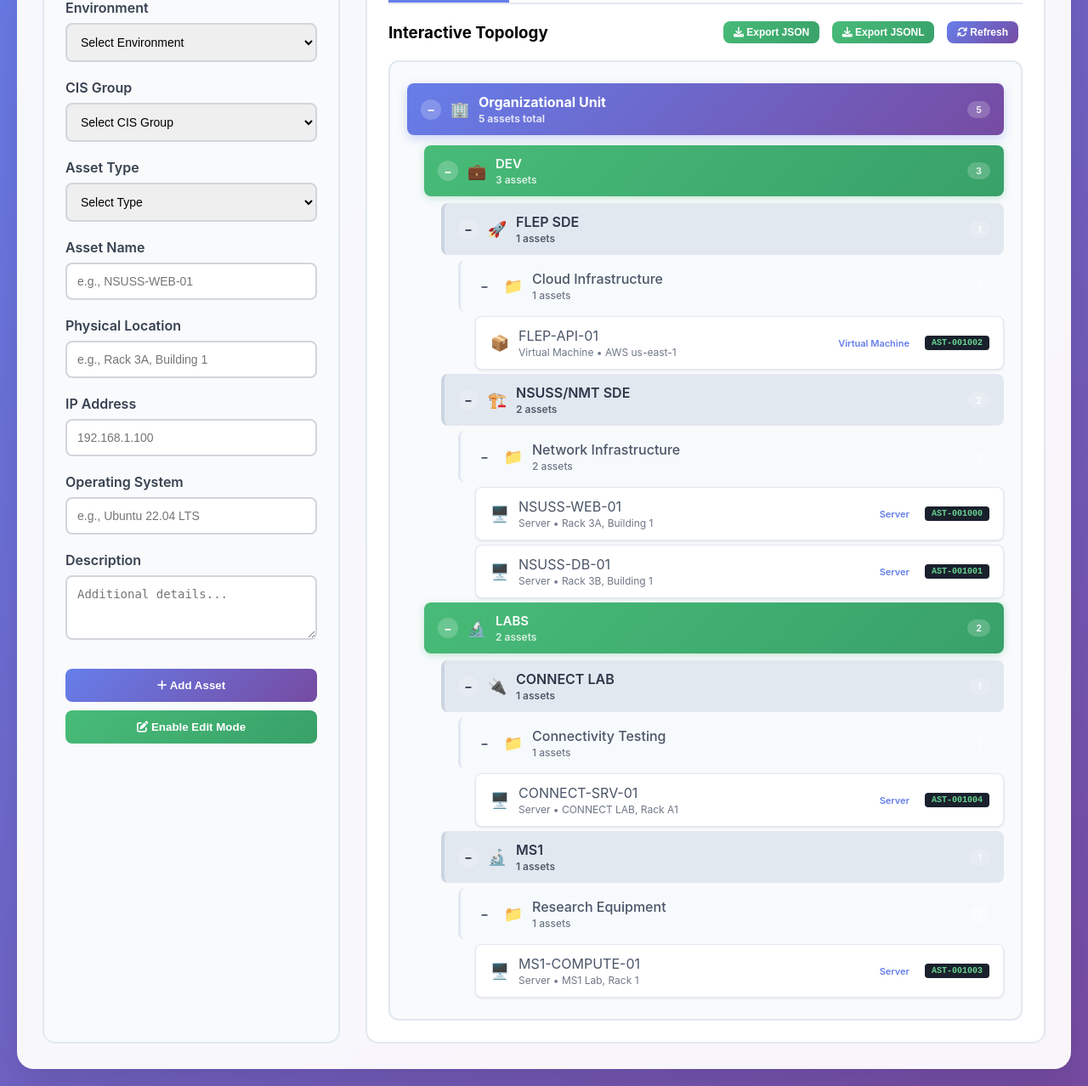
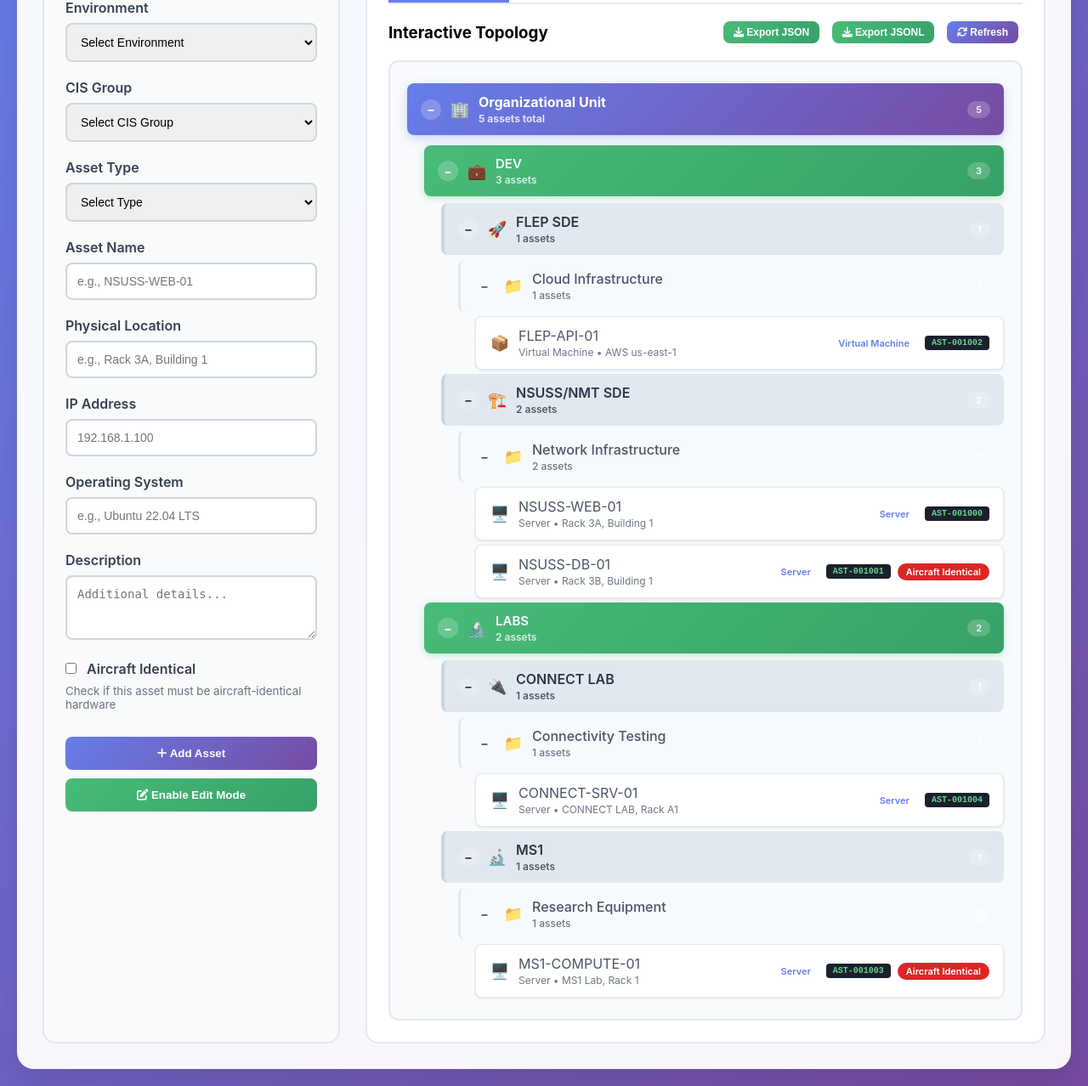
Before and after one commit to ikarakas/AssetDNA, a Flask app: page / in a window 1280 px wide. Shown: the part 231-1509 px from the top of the page at 85% size. Run offline with Flask 3, Linux system fonts and the light colour scheme; data comes from the database, SQL or seed files in the repository.

Commit message:
Add Aircraft Identical metadata attribute to assets with UI support

```diff
--- a/app.py
+++ b/app.py
@@ -51,6 +51,7 @@ class Asset(db.Model):
     ip_address = db.Column(db.String(45))
     operating_system = db.Column(db.String(100))
     description = db.Column(db.Text)
+    aircraft_identical = db.Column(db.Boolean, default=False)
     created_at = db.Column(db.DateTime, default=datetime.utcnow)
     updated_at = db.Column(db.DateTime, default=datetime.utcnow, onupdate=datetime.utcnow)
 
@@ -66,6 +67,7 @@ class Asset(db.Model):
             'ipAddress': self.ip_address,
             'os': self.operating_system,
             'description': self.description,
+            'aircraftIdentical': self.aircraft_identical,
             'createdAt': self.created_at.isoformat() if self.created_at else None,
             'updatedAt': self.updated_at.isoformat() if self.updated_at else None
         }
@@ -247,7 +249,8 @@ def create_asset():
         location=data['location'],
         ip_address=data.get('ipAddress'),
         operating_system=data.get('os'),
-        description=data.get('description')
+        description=data.get('description'),
+        aircraft_identical=data.get('aircraftIdentical', False)
     )
 
     db.session.add(asset)
@@ -272,8 +275,9 @@ def update_asset(asset_id):
     asset.name = data.get('name', asset.name)
     asset.location = data.get('location', asset.location)
     asset.ip_address = data.get('ipAddress', asset.ip_address)
-    asset.operating_system = data.get('os', asset.os)
+    asset.operating_system = data.get('os', asset.operating_system)
     asset.description = data.get('description', asset.description)
+    asset.aircraft_identical = data.get('aircraftIdentical', asset.aircraft_identical)
 
     db.session.commit()
 
@@ -426,7 +430,8 @@ def init_sample_data():
                 'location': 'Rack 3A, Building 1',
                 'ip_address': '192.168.1.10',
                 'operating_system': 'Ubuntu 18.04 LTS',
-                'description': 'Main web server for NSUSS/NMT applications'
+                'description': 'Main web server for NSUSS/NMT applications',
+                'aircraft_identical': False
             },
             {
                 'environment': 'NSUSS/NMT SDE',
@@ -436,7 +441,8 @@ def init_sample_data():
                 'location': 'Rack 3B, Building 1',
                 'ip_address': '192.168.1.20',
                 'operating_system': 'CentOS 7',
-                'description': 'Primary database server'
+                'description': 'Primary database server',
+                'aircraft_identical': True
             },
             {
                 'environment': 'FLEP SDE',
@@ -446,7 +452,8 @@ def init_sample_data():
                 'location': 'AWS us-east-1',
                 'ip_address': '10.0.1.100',
                 'operating_system': 'Ubuntu 22.04 LTS',
-                'description': 'FLEP API microservice'
+                'description': 'FLEP API microservice',
+                'aircraft_identical': False
             },
             {
                 'environment': 'MS1',
@@ -456,7 +463,8 @@ def init_sample_data():
                 'location': 'MS1 Lab, Rack 1',
                 'ip_address': '172.16.1.10',
                 'operating_system': 'RHEL 9',
-                'description': 'High-performance computing server'
+                'description': 'High-performance computing server',
+                'aircraft_identical': True
             },
             {
                 'environment': 'CONNECT LAB',
@@ -466,7 +474,8 @@ def init_sample_data():
                 'location': 'CONNECT LAB, Rack A1',
                 'ip_address': '172.16.4.10',
                 'operating_system': 'Ubuntu 22.04 LTS',
-                'description': 'Connectivity testing server'
+                'description': 'Connectivity testing server',
+                'aircraft_identical': False
             }
         ]
 
@@ -484,7 +493,8 @@ def init_sample_data():
                 location=asset_data['location'],
                 ip_address=asset_data['ip_address'],
                 operating_system=asset_data['operating_system'],
-                description=asset_data['description']
+                description=asset_data['description'],
+                aircraft_identical=asset_data['aircraft_identical']
             )
             db.session.add(asset)
 
--- a/templates/index.html
+++ b/templates/index.html
@@ -567,6 +567,16 @@
                     <div class="form-group">
                         <label for="description">Description</label>
                         <textarea id="description" rows="3" placeholder="Additional details..."></textarea>
+                    </div>
+
+                    <div class="form-group">
+                        <label for="aircraftIdentical">
+                            <input type="checkbox" id="aircraftIdentical" style="width: auto; margin-right: 8px;">
+                            Aircraft Identical
+                        </label>
+                        <small style="color: #6b7280; display: block; margin-top: 4px;">
+                            Check if this asset must be aircraft-identical hardware
+                        </small>
                     </div>
 
                     <button type="submit" class="btn">
@@ -747,6 +757,16 @@
                 <div class="form-group">
                     <label for="editDescription">Description</label>
                     <textarea id="editDescription" rows="3"></textarea>
+                </div>
+
+                <div class="form-group">
+                    <label for="editAircraftIdentical">
+                        <input type="checkbox" id="editAircraftIdentical" style="width: auto; margin-right: 8px;">
+                        Aircraft Identical
+                    </label>
+                    <small style="color: #6b7280; display: block; margin-top: 4px;">
+                        Check if this asset must be aircraft-identical hardware
+                    </small>
                 </div>
 
                 <div style="display: flex; gap: 10px; justify-content: flex-end;">
@@ -979,7 +999,8 @@
                 location: document.getElementById('physicalLocation').value,
                 ipAddress: document.getElementById('ipAddress').value,
                 os: document.getElementById('operatingSystem').value,
-                description: document.getElementById('description').value
+                description: document.getElementById('description').value,
+                aircraftIdentical: document.getElementById('aircraftIdentical').checked
             };
 
             try {
@@ -1009,7 +1030,8 @@
                 location: document.getElementById('editPhysicalLocation').value,
                 ipAddress: document.getElementById('editIpAddress').value,
                 os: document.getElementById('editOperatingSystem').value,
-                description: document.getElementById('editDescription').value
+                description: document.getElementById('editDescription').value,
+                aircraftIdentical: document.getElementById('editAircraftIdentical').checked
             };
 
             try {
@@ -1175,6 +1197,7 @@
                         </div>
                         <div class="asset-badge">${asset.type}</div>
                         <div class="asset-id-badge">${asset.id}</div>
+                        ${asset.aircraftIdentical ? '<div class="asset-badge" style="background: #dc2626; color: white;">Aircraft Identical</div>' : ''}
                         ${editModeEnabled ? `
                             <div class="asset-actions">
                                 <button class="btn btn-small" onclick="event.stopPropagation(); openEditModal('${asset.id}')">
@@ -1328,6 +1351,7 @@
             document.getElementById('editIpAddress').value = asset.ipAddress || '';
             document.getElementById('editOperatingSystem').value = asset.os || '';
             document.getElementById('editDescription').value = asset.description || '';
+            document.getElementById('editAircraftIdentical').checked = asset.aircraftIdentical || false;
 
             document.getElementById('editModal').style.display = 'block';
         }
@@ -1360,6 +1384,7 @@
                         <div class="asset-id-badge">${asset.id}</div>
                         <div class="asset-badge">${asset.type}</div>
                         <div class="environment-badge">${asset.environment}</div>
+                        ${asset.aircraftIdentical ? '<div class="asset-badge" style="background: #dc2626; color: white;">Aircraft Identical</div>' : ''}
                     </div>
                     <h4 style="margin: 0 0 5px 0; color: #2d3748;">${asset.name}</h4>
                     <div style="font-size: 14px; color: #4a5568; line-height: 1.5;">
```
